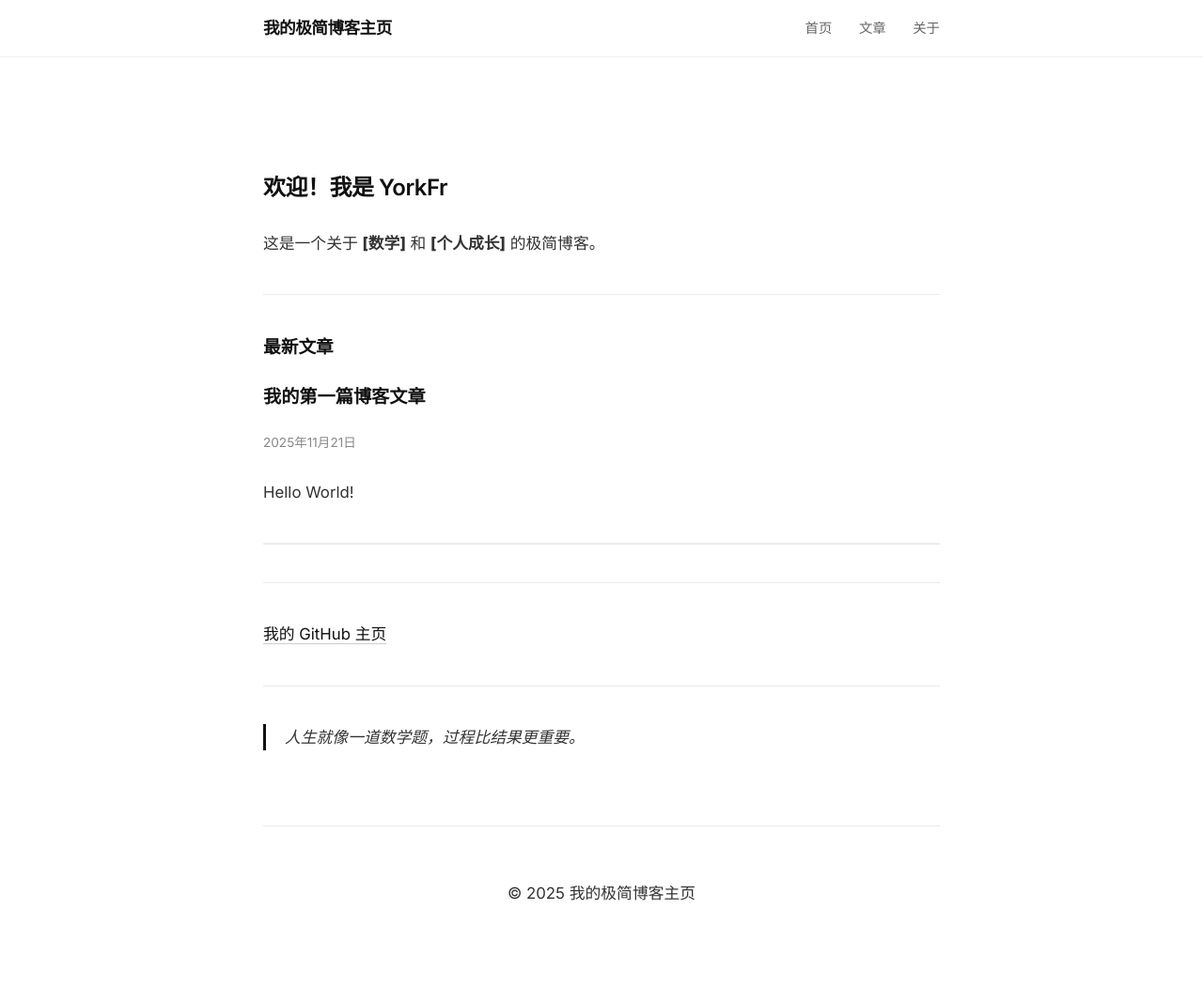
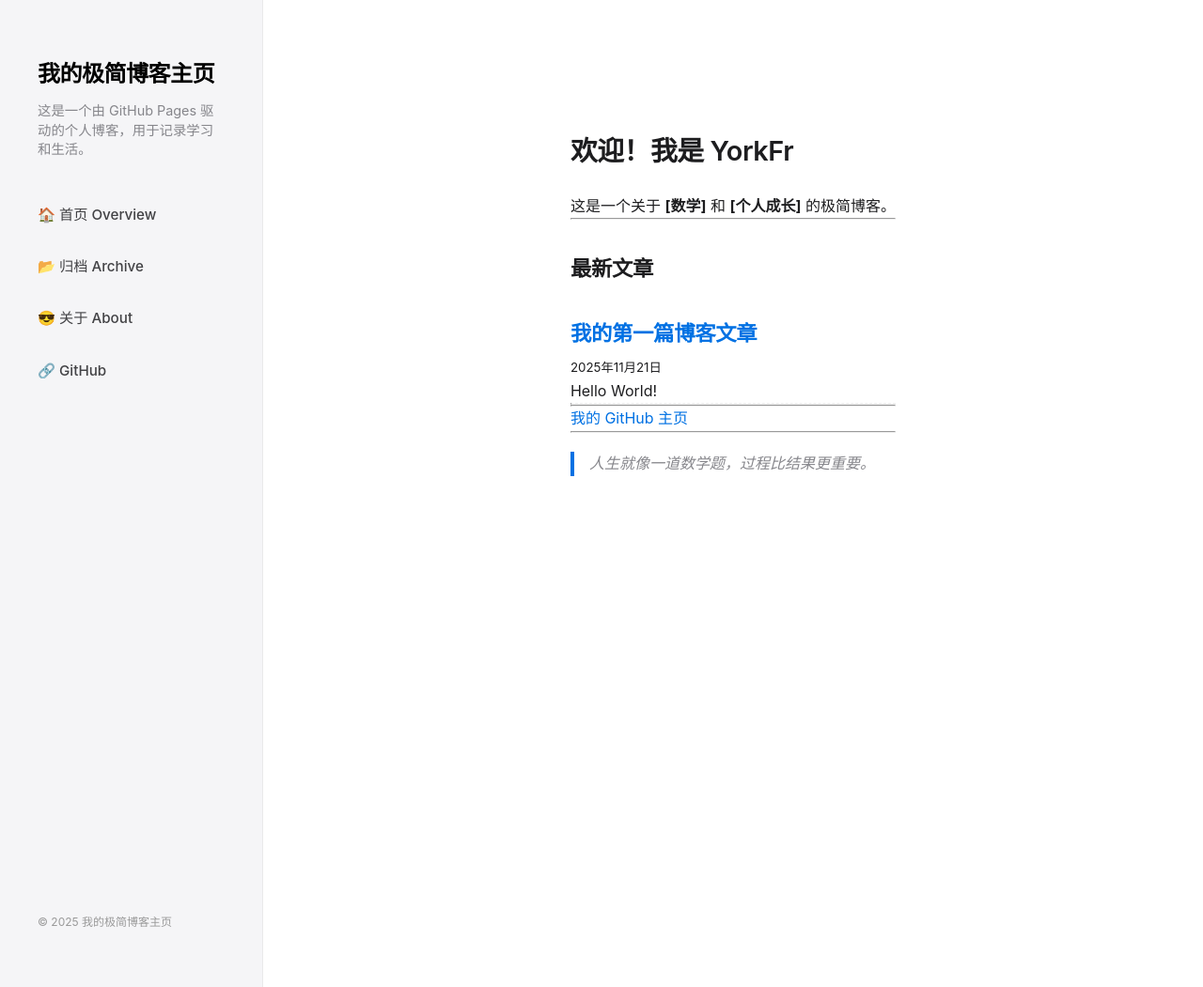
Before and after one commit to YorkFr/YorkFr.github.io, a Jekyll site: the page built from index.md, in a window 1280 px wide and 1051 px high. Shown: the whole window at 94% size. Built offline with Jekyll 4.4.1, drawn with Linux system fonts in a browser that asks for light colours.

Commit message:
Refactor layout and styles in default.html
Updated font styles and layout structure for improved design consistency. Added new sidebar and content area layout.

```diff
--- a/_layouts/default.html
+++ b/_layouts/default.html
@@ -7,203 +7,185 @@
 
     <link rel="preconnect" href="https://fonts.googleapis.com">
     <link rel="preconnect" href="https://fonts.gstatic.com" crossorigin>
-    <link href="https://fonts.googleapis.com/css2?family=Inter:wght@300;400;600;800&family=Merriweather:ital,wght@0,300;0,700;1,300&display=swap" rel="stylesheet">
+    <link href="https://fonts.googleapis.com/css2?family=Inter:wght@300;400;500;600;700&display=swap" rel="stylesheet">
 
     <style>
         :root {
-            --bg: #ffffff;
-            --text-main: #111111;
-            --text-secondary: #666666;
-            --accent: #007AFF; /* iOS 蓝 */
-            --card-hover: #f5f5f7;
-            --border: #eaeaea;
-            --nav-height: 60px;
+            --sidebar-width: 280px; /* 左侧栏宽度 */
+            --apple-blue: #0071e3;  /* 苹果官方蓝 */
+            --bg-color: #ffffff;    /* 右侧纯白背景 */
+            --sidebar-bg: #f5f5f7;  /* 经典的苹果浅灰背景 */
+            --text-main: #1d1d1f;   /* 近乎黑色的深灰 */
+            --text-gray: #86868b;   /* 辅助文字灰 */
+            --border: #d2d2d7;      /* 边框颜色 */
         }
 
-        /* 全局顺滑滚动 */
-        html { scroll-behavior: smooth; }
+        /* 全局设置 */
+        * { box-sizing: border-box; margin: 0; padding: 0; }
 
         body {
-            margin: 0;
-            padding: 0;
-            font-family: 'Inter', -apple-system, BlinkMacSystemFont, sans-serif; /* 优先使用无衬线 */
-            background-color: var(--bg);
+            font-family: "SF Pro Text", "SF Pro Icons", "Inter", "Helvetica Neue", "Helvetica", "Arial", sans-serif;
             color: var(--text-main);
-            line-height: 1.7;
+            line-height: 1.6;
+            background-color: var(--bg-color);
             -webkit-font-smoothing: antialiased;
         }
 
-        /* --- 顶部导航 (毛玻璃效果) --- */
-        header {
-            position: fixed;
-            top: 0;
-            width: 100%;
-            height: var(--nav-height);
-            background: rgba(255, 255, 255, 0.8);
-            backdrop-filter: saturate(180%) blur(20px); /* 核心高级感来源 */
-            -webkit-backdrop-filter: saturate(180%) blur(20px);
-            border-bottom: 1px solid rgba(0,0,0,0.05);
-            z-index: 999;
-            display: flex;
-            align-items: center;
-            justify-content: center;
+        /* --- 核心布局：CSS Grid 双栏 --- */
+        .app-layout {
+            display: grid;
+            grid-template-columns: var(--sidebar-width) 1fr; /* 左边固定，右边自适应 */
+            min-height: 100vh;
         }
 
-        .nav-inner {
-            width: 100%;
-            max-width: 720px; /* 更加收敛的宽度，便于阅读 */
-            padding: 0 20px;
+        /* --- 左侧：侧边栏 (Sidebar) --- */
+        .sidebar {
+            background-color: var(--sidebar-bg);
+            padding: 60px 40px;
+            border-right: 1px solid rgba(0,0,0,0.05);
+            position: sticky; /* 让侧边栏在滚动时固定 */
+            top: 0;
+            height: 100vh;
             display: flex;
-            justify-content: space-between;
-            align-items: center;
+            flex-direction: column;
         }
 
-        .site-brand {
-            font-weight: 800;
-            font-size: 1.1rem;
-            color: var(--text-main);
-            text-decoration: none;
-            letter-spacing: -0.5px;
+        .brand {
+            margin-bottom: 40px;
         }
 
-        .nav-links a {
-            margin-left: 24px;
-            font-size: 0.9rem;
-            color: var(--text-secondary);
+        .brand h1 a {
+            font-size: 1.5rem;
+            font-weight: 700;
+            color: #000;
             text-decoration: none;
-            font-weight: 500;
-            transition: color 0.2s ease;
+            letter-spacing: -0.02em;
         }
 
-        .nav-links a:hover { color: var(--text-main); }
-
-        /* --- 布局容器 --- */
-        .container {
-            max-width: 720px;
-            margin: 0 auto;
-            padding: 120px 20px 60px; /* 顶部留出导航栏的高度 */
-            animation: fadeIn 0.6s ease-out; /* 进场动画 */
+        .brand p {
+            margin-top: 10px;
+            font-size: 0.9rem;
+            color: var(--text-gray);
+            line-height: 1.4;
         }
 
-        /* --- 排版优化 --- */
-        h1 {
-            font-size: 2.5rem;
-            font-weight: 800;
-            letter-spacing: -1px;
-            margin-bottom: 0.5em;
-            line-height: 1.2;
+        /* 导航菜单 */
+        .nav-menu {
+            display: flex;
+            flex-direction: column;
+            gap: 15px;
         }
 
-        h2 {
-            font-size: 1.5rem;
-            font-weight: 600;
-            margin-top: 2.5em;
-            margin-bottom: 1em;
-            letter-spacing: -0.5px;
+        .nav-item {
+            font-size: 0.95rem;
+            font-weight: 500;
+            color: #424245;
+            text-decoration: none;
+            padding: 8px 12px;
+            margin-left: -12px; /* 视觉修正 */
+            border-radius: 8px; /* 苹果的大圆角风格 */
+            transition: all 0.2s ease;
         }
 
-        p {
-            margin-bottom: 1.5em;
-            font-size: 1.05rem;
-            color: #333;
+        .nav-item:hover {
+            background-color: rgba(0,0,0,0.05); /* 鼠标悬停时的浅灰底色 */
+            color: #000;
         }
 
-        a {
-            color: var(--text-main);
-            text-decoration: underline;
-            text-decoration-color: rgba(0,0,0,0.2);
-            text-underline-offset: 4px;
-            transition: all 0.2s;
+        .nav-item.active {
+            background-color: #e8e8ed;
+            color: #000;
         }
 
-        a:hover {
-            color: var(--accent);
-            text-decoration-color: var(--accent);
+        /* 底部版权 */
+        .sidebar-footer {
+            margin-top: auto; /* 推到底部 */
+            font-size: 0.75rem;
+            color: #999;
         }
 
-        /* --- 针对文章列表的特殊样式 (Card 风格) --- */
-        /* 这里的样式会作用于 index.md 里的循环列表 */
-        h3 {
-            margin-top: 20px !important;
-            margin-bottom: 5px !important;
+        /* --- 右侧：主内容区 (Main) --- */
+        .content-area {
+            padding: 80px 10%; /* 上下左右留白 */
+            max-width: 900px;  /* 限制内容最大宽度 */
+            margin: 0 auto;    /* 居中 */
         }
 
-        h3 a {
-            font-size: 1.2rem;
+        /* 文章标题优化 */
+        h1, h2, h3 {
+            color: #1d1d1f;
             font-weight: 600;
-            text-decoration: none;
-            border: none;
+            letter-spacing: -0.015em;
         }
 
-        h3 a:hover { color: var(--accent); }
+        h2 { margin-top: 2em; margin-bottom: 0.8em; font-size: 1.8rem; }
+        h3 { margin-top: 1.5em; margin-bottom: 0.5em; font-size: 1.4rem; }
 
-        small {
-            color: #888;
-            font-size: 0.85rem;
-            font-family: 'Inter', sans-serif;
+        /* 链接样式 */
+        a { color: var(--apple-blue); text-decoration: none; }
+        a:hover { text-decoration: underline; }
+
+        .content-area a.post-link {
+            color: #1d1d1f;
+            font-weight: 600;
+            font-size: 1.4rem;
+            display: block;
+            margin-bottom: 5px;
+        }
+        .content-area a.post-link:hover { color: var(--apple-blue); text-decoration: none; }
+
+        /* 引用块 */
+        blockquote {
+            border-left: 4px solid var(--apple-blue);
+            padding-left: 16px;
+            color: var(--text-gray);
+            margin: 20px 0;
+            font-style: italic;
         }
 
-        hr {
-            border: 0;
-            height: 1px;
-            background: var(--border);
-            margin: 40px 0;
-        }
+        /* 图片圆角 */
+        img { border-radius: 12px; max-width: 100%; height: auto; }
 
-        /* --- 引用块优化 --- */
-        blockquote {
-            border-left: 3px solid var(--text-main);
-            margin: 30px 0;
-            padding-left: 20px;
-            font-family: 'Merriweather', serif; /* 引用使用衬线体，形成对比 */
-            font-style: italic;
-            color: #444;
-        }
-
-        /* --- 底部 --- */
-        footer {
-            margin-top: 80px;
-            padding-top: 40px;
-            border-top: 1px solid var(--border);
-            color: #999;
-            font-size: 0.8rem;
-            text-align: center;
-        }
-
-        /* --- 简单的进场动画 --- */
-        @keyframes fadeIn {
-            from { opacity: 0; transform: translateY(10px); }
-            to { opacity: 1; transform: translateY(0); }
-        }
-
-        /* --- 移动端适配 --- */
-        @media (max-width: 600px) {
-            h1 { font-size: 2rem; }
-            .container { padding-top: 100px; }
+        /* --- 移动端适配 (变成单栏) --- */
+        @media (max-width: 768px) {
+            .app-layout { grid-template-columns: 1fr; }
+            .sidebar {
+                height: auto;
+                position: relative;
+                padding: 30px 20px;
+                border-right: none;
+                border-bottom: 1px solid #eee;
+            }
+            .content-area { padding: 40px 20px; }
         }
     </style>
 </head>
 <body>
 
-    <header>
-        <div class="nav-inner">
-            <a href="/" class="site-brand">{{ site.title }}</a>
-            <nav class="nav-links">
-                <a href="/">首页</a>
-                <a href="/archive">文章</a>
-                <a href="/about">关于</a>
+    <div class="app-layout">
+
+        <aside class="sidebar">
+            <div class="brand">
+                <h1><a href="/">{{ site.title }}</a></h1>
+                <p>{{ site.description }}</p>
+            </div>
+
+            <nav class="nav-menu">
+                <a href="/" class="nav-item">🏠 首页 Overview</a>
+                <a href="/archive" class="nav-item">📂 归档 Archive</a>
+                <a href="/about" class="nav-item">😎 关于 About</a>
+                <a href="https://github.com/{{ site.github_username }}" class="nav-item" target="_blank">🔗 GitHub</a>
             </nav>
-        </div>
-    </header>
 
-    <div class="container">
-        <main>
+            <div class="sidebar-footer">
+                &copy; {{ site.time | date: "%Y" }} {{ site.title }}
+            </div>
+        </aside>
+
+        <main class="content-area">
             {{ content }}
         </main>
 
-        <footer>
-            <p>&copy; {{ site.time | date: "%Y" }} {{ site.title }}</p>
-        </footer>
     </div>
 
 </body>
```
